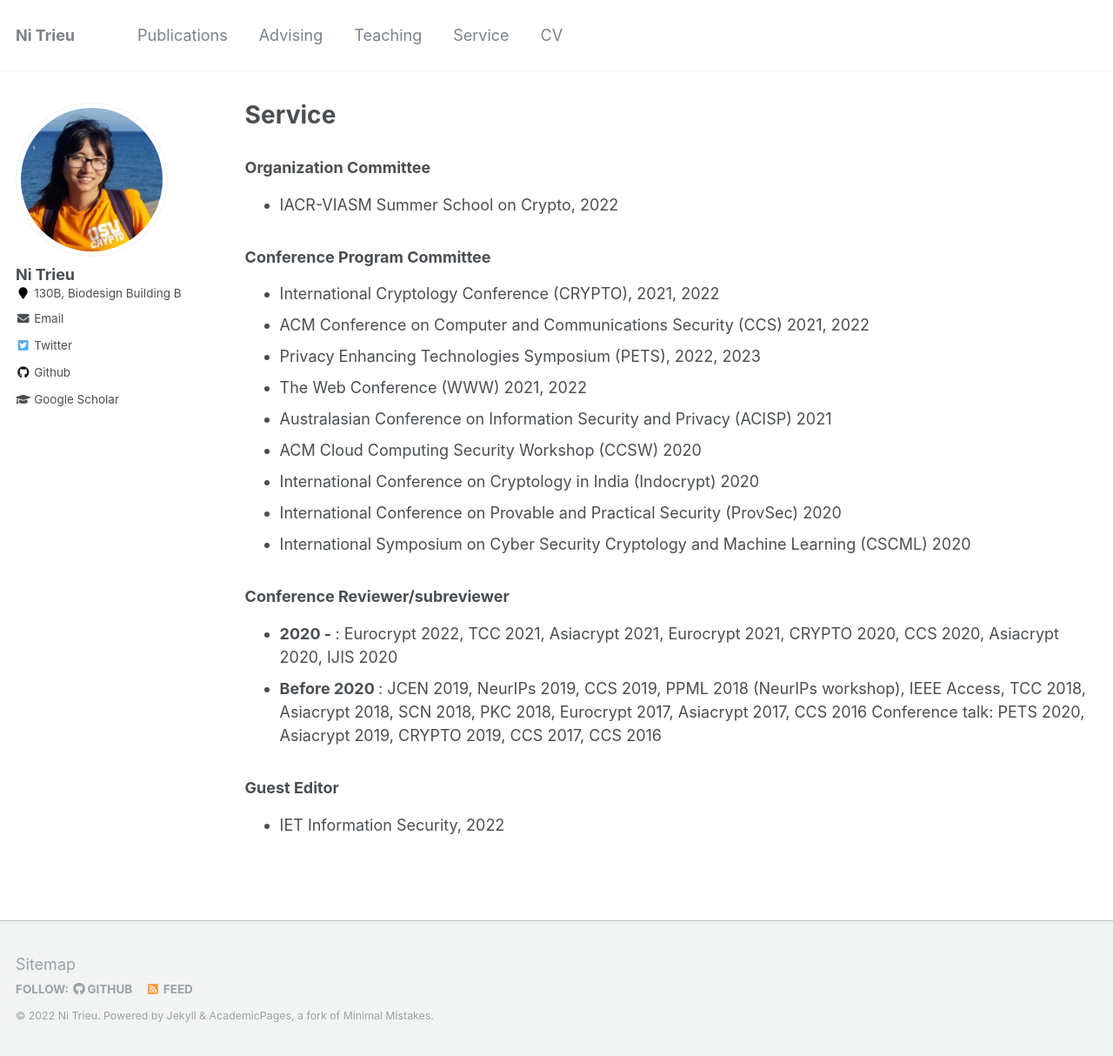
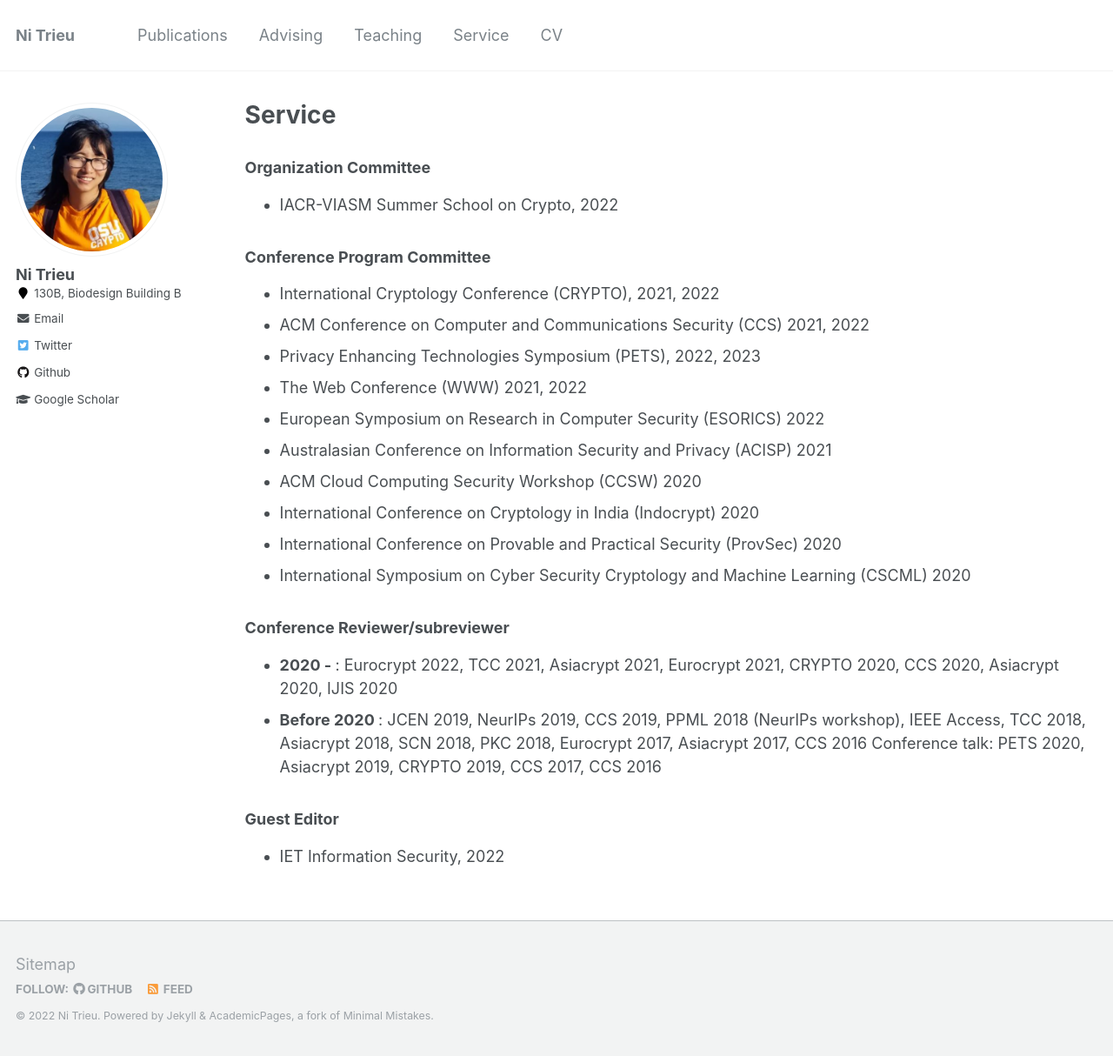
Before and after one commit to nitrieu/nitrieu.github.io, a Jekyll site: the page built from _pages/service.md, in a window 1280 px wide and 1214 px high. Shown: the whole window at 87% size. Built offline with Jekyll 4.4.1, drawn with Linux system fonts in a browser that asks for light colours.

Commit message:
Update service.md

```diff
--- a/_pages/service.md
+++ b/_pages/service.md
@@ -15,6 +15,7 @@ author_profile: true
   <li>ACM Conference on Computer and Communications Security (CCS) 2021, 2022</li>
     <li> Privacy Enhancing Technologies Symposium (PETS), 2022, 2023 </li>
    <li> The Web Conference (WWW) 2021, 2022</li>
+  <li> European Symposium on Research in Computer Security (ESORICS) 2022 </li>
   <li>Australasian Conference on Information Security and Privacy (ACISP) 2021</li>
      <li>  ACM Cloud Computing Security Workshop (CCSW) 2020</li>
      <li> International Conference on Cryptology in India (Indocrypt) 2020</li>
```
